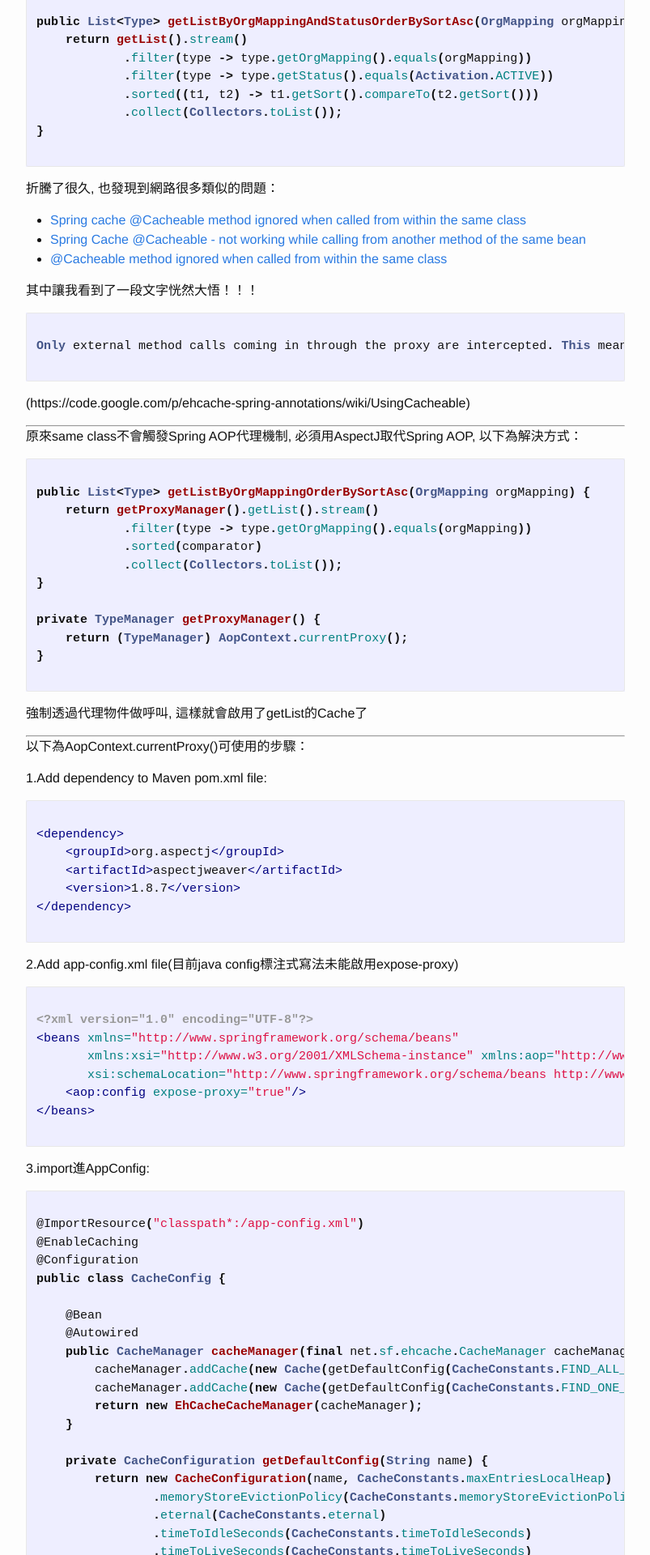
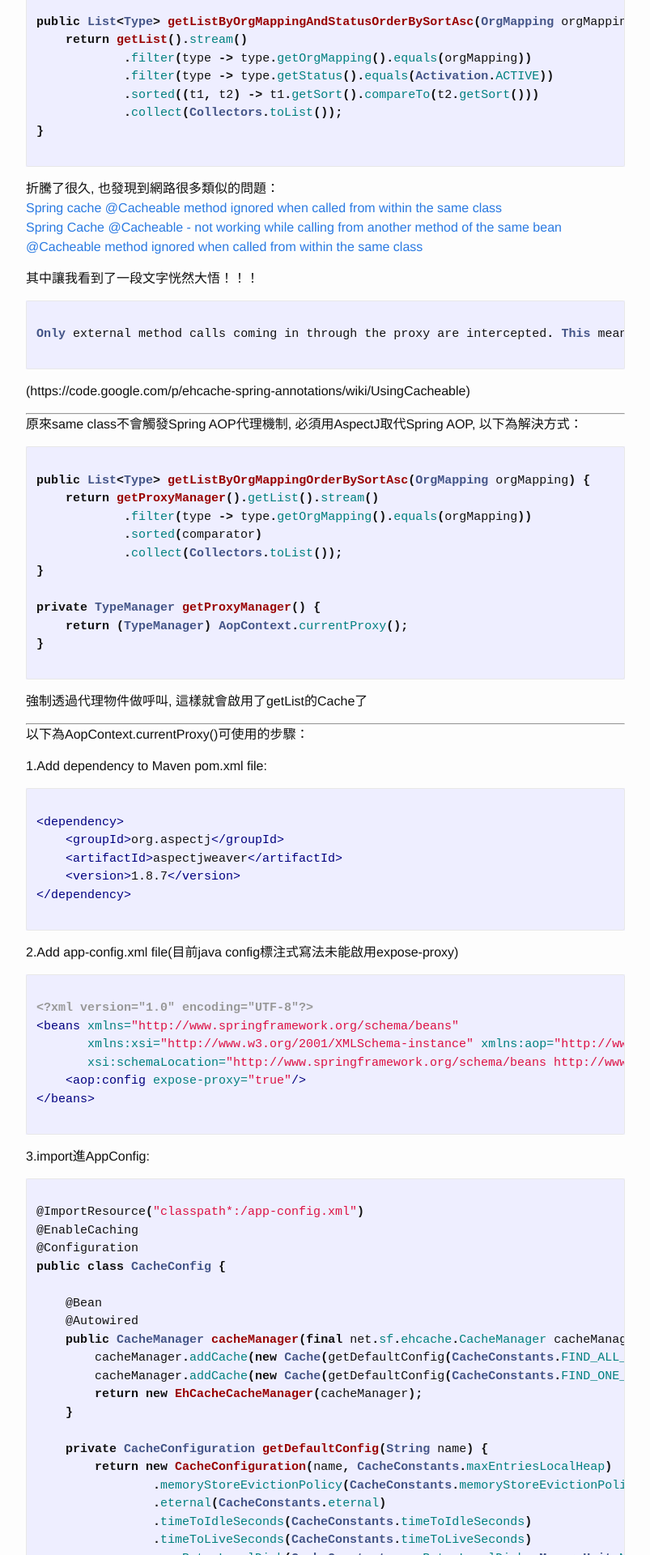
Before and after one commit to eden90267/eden90267.github.io, a Jekyll site: the page built from _posts/2016-02-24-spring-cache-cacheable-method-ignored-when-called-from-within-the-same-class.markdown, in a window 1280 px wide. Shown: the part 536-2456 px from the top of the page at 81% size, without its empty margins (238-1041 px from the left). Built offline with Jekyll 4.4.1, drawn with Linux system fonts in a browser that asks for light colours.

```diff
--- a/_posts/2016-02-24-spring-cache-cacheable-method-ignored-when-called-from-within-the-same-class.markdown
+++ b/_posts/2016-02-24-spring-cache-cacheable-method-ignored-when-called-from-within-the-same-class.markdown
@@ -27,9 +27,9 @@ public List<Type> getListByOrgMappingAndStatusOrderBySortAsc(OrgMapping orgMappi
 ~~~
 
 折騰了很久, 也發現到網路很多類似的問題：
-* [Spring cache @Cacheable method ignored when called from within the same class](http://stackoverflow.com/questions/12115996/spring-cache-cacheable-method-ignored-when-called-from-within-the-same-class)
-* [Spring Cache @Cacheable - not working while calling from another method of the same bean](http://stackoverflow.com/questions/16899604/spring-cache-cacheable-not-working-while-calling-from-another-method-of-the-s)
-* [@Cacheable method ignored when called from within the same class](http://forum.spring.io/forum/spring-projects/container/120387-cacheable-method-ignored-when-called-from-within-the-same-class)
+[Spring cache @Cacheable method ignored when called from within the same class](http://stackoverflow.com/questions/12115996/spring-cache-cacheable-method-ignored-when-called-from-within-the-same-class)
+[Spring Cache @Cacheable - not working while calling from another method of the same bean](http://stackoverflow.com/questions/16899604/spring-cache-cacheable-not-working-while-calling-from-another-method-of-the-s)
+[@Cacheable method ignored when called from within the same class](http://forum.spring.io/forum/spring-projects/container/120387-cacheable-method-ignored-when-called-from-within-the-same-class)
 
 其中讓我看到了一段文字恍然大悟！！！
 
```
